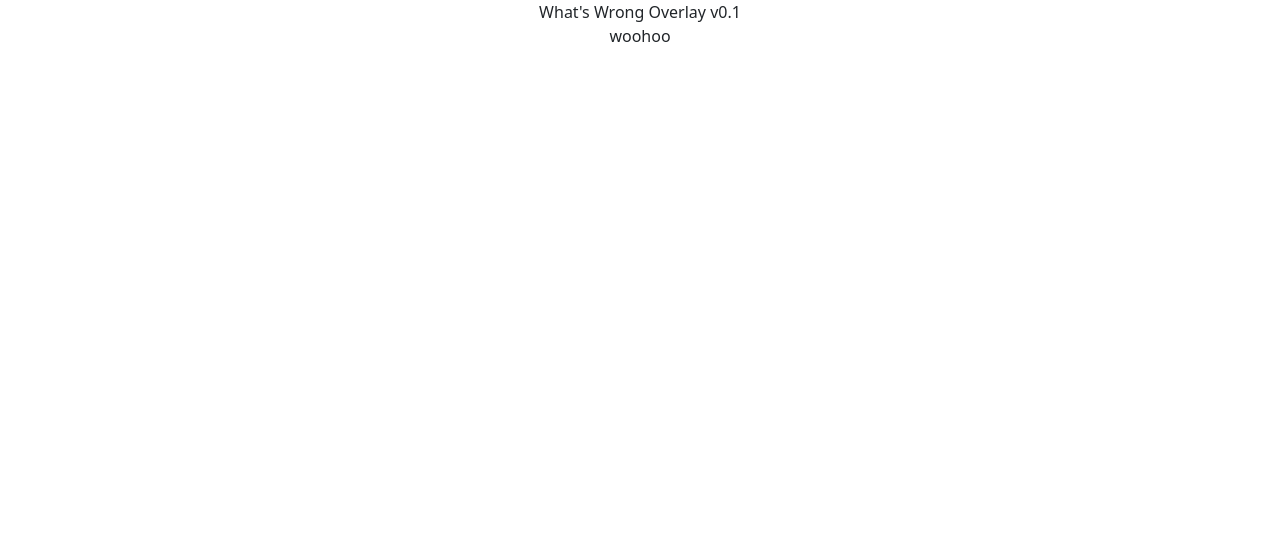
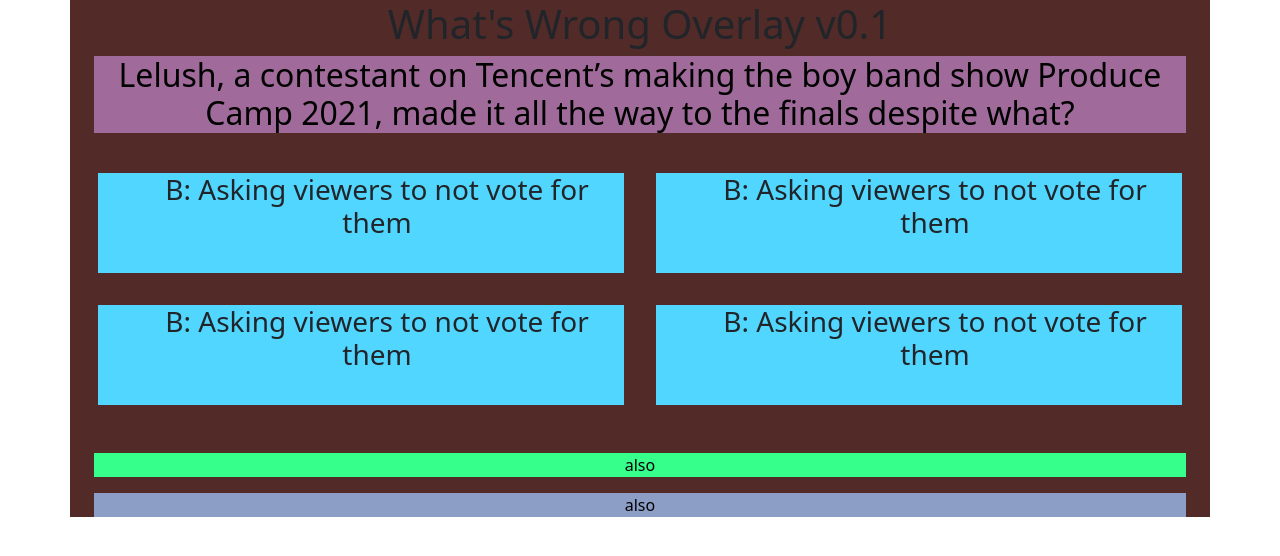
Before and after one commit to lexprod/whats-wrong-app, a React (Create React App) app: page / in a window 1280 px wide. Shown: the top 556 px of the page. Built offline with nearby package versions, Linux system fonts and the light colour scheme.

Commit message:
adding base components

```diff
--- a/src/App.css
+++ b/src/App.css
@@ -32,7 +32,12 @@
   from {
     transform: rotate(0deg);
   }
+
   to {
     transform: rotate(360deg);
   }
 }
+
+.q-box {
+  color: #200000
+}
--- a/src/App.js
+++ b/src/App.js
@@ -1,16 +1,48 @@
 
 import './App.css';
-import { Container } from 'reactstrap';
+import { Button, Col, Container, Row } from 'reactstrap';
+import 'bootstrap/dist/css/bootstrap.min.css';
+import AnswerBox from './components/AnswerBox';
 
 function App() {
   return (
     <div className="App">
+      <Container style={{ backgroundColor: '#522B29' }} >
 
-      What's Wrong Overlay v0.1
-      <Container>
-        woohoo
+        <h1>What's Wrong Overlay v0.1</h1>
+
+        <Container >
+          <Container xs='12' style={{ backgroundColor: '#A06B9A', color: 'black' }}>
+            {/* Q Box */}
+            <h2>
+              Lelush, a contestant on Tencent’s making the boy band show Produce Camp 2021, made it all the way to the finals despite what?
+            </h2>
+          </Container>
+          <Row>
+            {/* Ansers Frame */}
+            <Container className="my-3">
+              {/* First Row */}
+              <Row>
+                <AnswerBox />
+                <AnswerBox />
+              </Row>
+              {/* Second Row */}
+              <Row>
+                <AnswerBox />
+                <AnswerBox />
+              </Row>
+            </Container>
+
+          </Row>
+          <Container className="my-3" style={{ backgroundColor: '#37FF8B', color: 'black' }}>
+            also
+          </Container>
+          <Container className="my-3" style={{ backgroundColor: '#8D9EC6', color: 'black' }}>
+            also
+          </Container>
+        </Container>
       </Container>
-    </div>
+    </div >
   );
 }
 
--- /dev/null
+++ b/src/components/AnswerBox.js
@@ -0,0 +1,16 @@
+import React from "react";
+import { Container, Col } from 'reactstrap';
+
+const AnswerBox = () => {
+    return (
+        <Col className="my-3 mx-3" style={{ backgroundColor: '#51D6FF', height: '100px' }}>
+            <Container className="mx-3">
+                <h3>
+                    B: Asking viewers to not vote for them
+                </h3>
+            </Container>
+        </Col>
+    );
+}
+
+export default AnswerBox;
```
